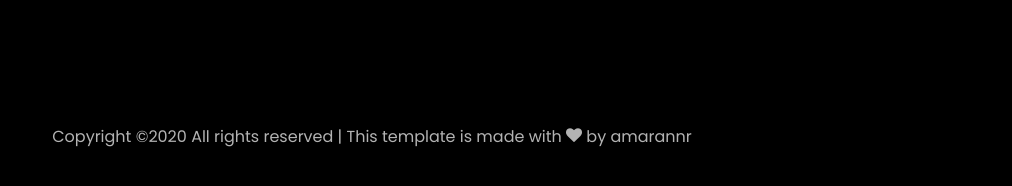
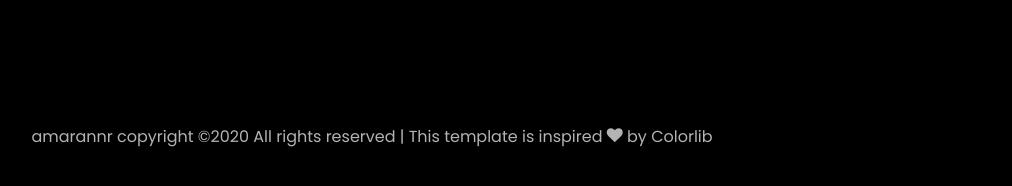
Before and after one commit to amarannr/amarannr.github.io, a plain HTML site: page index.html in a window 1280 px wide. Shown: the part 5087-5273 px from the top of the page, 268-1280 px from the left. Drawn offline with Linux system fonts and the light colour scheme; files whose address does not match are found by name.

Commit message:
Update index.html

```diff
--- a/index.html
+++ b/index.html
@@ -470,7 +470,7 @@
           <div class="col-md-12 text-center">
 
             <p><!-- Link back to Colorlib can't be removed. Template is licensed under CC BY 3.0. -->
-  Copyright &copy;<script>document.write(new Date().getFullYear());</script> All rights reserved | This template is made with <i class="icon-heart color-danger" aria-hidden="true"></i> by amarannr
+  amarannr copyright &copy;<script>document.write(new Date().getFullYear());</script> All rights reserved | This template is inspired <i class="icon-heart color-danger" aria-hidden="true"></i> by <a href="https://colorlib.com" target="_blank">Colorlib</a>
   <!-- Link back to Colorlib can't be removed. Template is licensed under CC BY 3.0. --></p>
           </div>
         </div>
```
